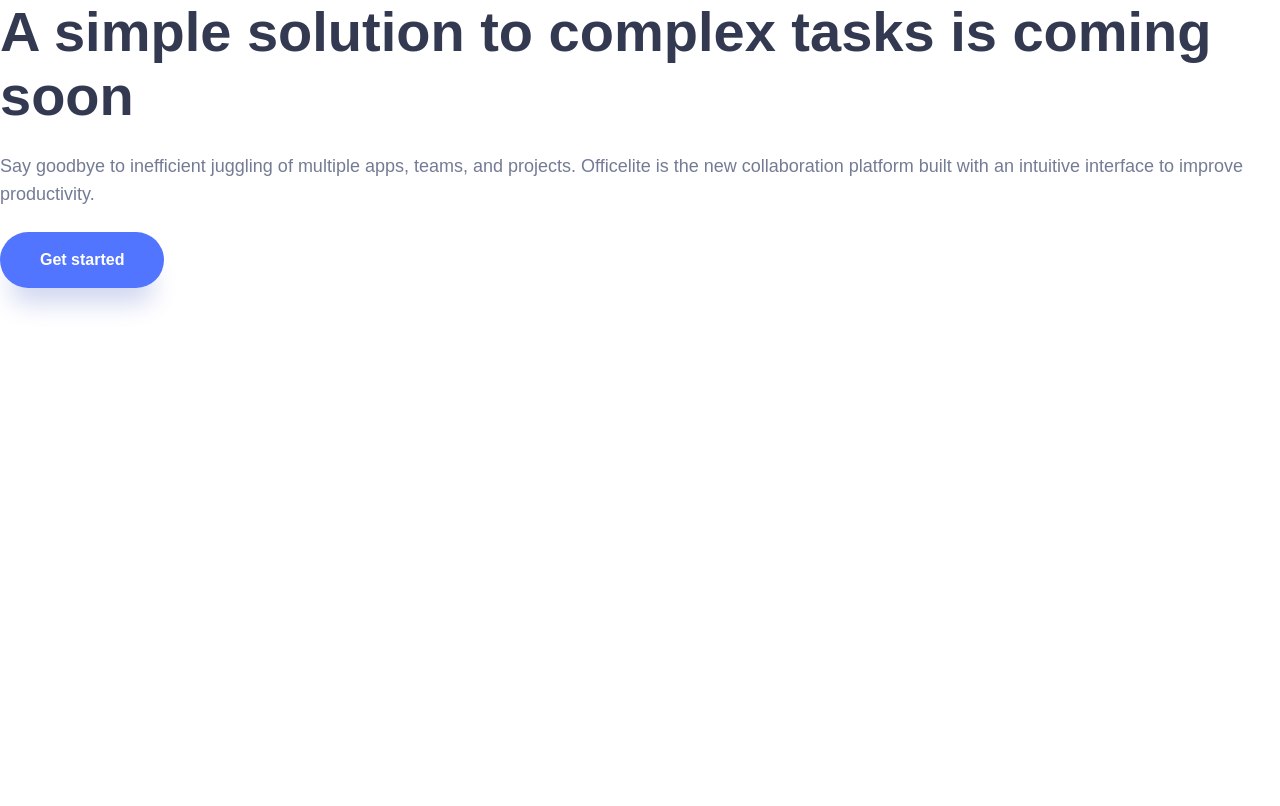
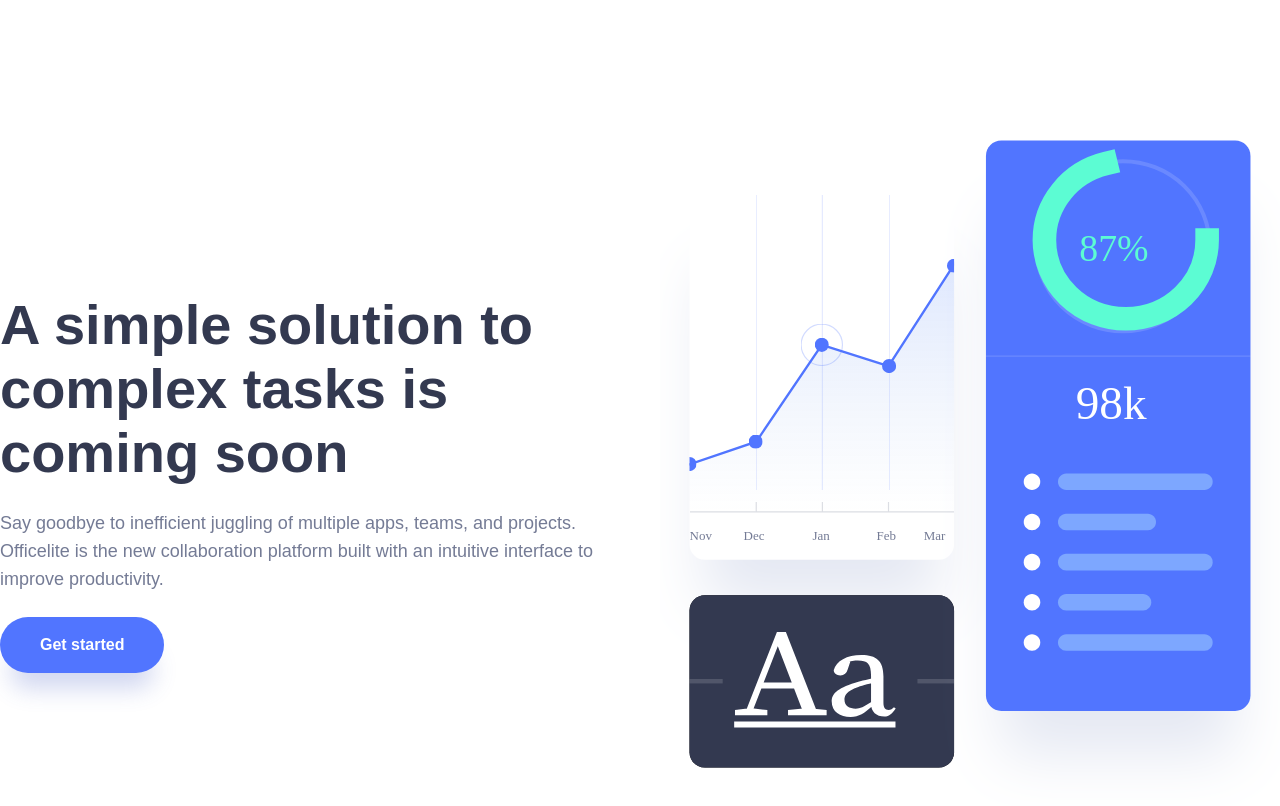
Before and after one commit to josuke0227/officelite-coming-soon-page, a React (Create React App) app: page / in a window 1280 px wide. Shown: the top 806 px of the page. Built offline with nearby package versions, Linux system fonts and the light colour scheme.

Commit message:
Implement Hero block

```diff
--- a/src/App.jsx
+++ b/src/App.jsx
@@ -1,13 +1,13 @@
 import React from "react";
-import Header from "./components/header/Header.component";
-import HeroArticle from "./components/hero-article/HeroArticle.component";
+import Hero from "./components/hero/Hero.component";
+
 import { GlobalStyle } from "./styled-components/global.styles";
 
 function App() {
   return (
     <>
       <GlobalStyle />
-      <HeroArticle />
+      <Hero />
     </>
   );
 }
--- a/src/components/hero-article/HeroArticle.styles.jsx
+++ b/src/components/hero-article/HeroArticle.styles.jsx
@@ -12,7 +12,12 @@
   align-items: center;
 
   @media screen and (min-width: ${tablet}) {
+    flex: 1;
     align-items: start;
+  }
+
+  @media screen and (min-width: ${laptop}) {
+    justify-content: center;
   }
 `;
 
--- /dev/null
+++ b/src/components/hero-image/HeroImage.component.jsx
@@ -0,0 +1,11 @@
+import React from "react";
+import { ReactComponent as ChartImage } from "../../images/home/illustration-charts-2.svg";
+import { HeroImageWrapper } from "./HeroImage.styles";
+
+const HeroImage = () => (
+  <HeroImageWrapper>
+    <ChartImage />
+  </HeroImageWrapper>
+);
+
+export default HeroImage;
--- /dev/null
+++ b/src/components/hero-image/HeroImage.styles.jsx
@@ -0,0 +1,13 @@
+import styled from "styled-components";
+import { tablet } from "../../styled-components/constants/displayBreakpoint";
+
+export const HeroImageWrapper = styled.div`
+  width: 70%;
+  margin-bottom: 6rem;
+
+  @media screen and (min-width: ${tablet}) {
+    flex: 1;
+    padding: 2rem 0 2rem 4rem;
+    margin-bottom: 0;
+  }
+`;
--- /dev/null
+++ b/src/components/hero/Hero.component.jsx
@@ -0,0 +1,14 @@
+import React from "react";
+import HeroImage from "../hero-image/HeroImage.component";
+import HeroArticle from "../hero-article/HeroArticle.component";
+
+import { HeroContainer } from "./Hero.styles";
+
+const Hero = () => (
+  <HeroContainer>
+    <HeroImage />
+    <HeroArticle />
+  </HeroContainer>
+);
+
+export default Hero;
--- /dev/null
+++ b/src/components/hero/Hero.styles.jsx
@@ -0,0 +1,12 @@
+import styled from "styled-components";
+import { tablet } from "../../styled-components/constants/displayBreakpoint";
+
+export const HeroContainer = styled.section`
+  margin-top: 8rem;
+
+  @media screen and (min-width: ${tablet}) {
+    display: flex;
+    flex-direction: row-reverse;
+    margin-top: 10.4rem;
+  }
+`;
```
